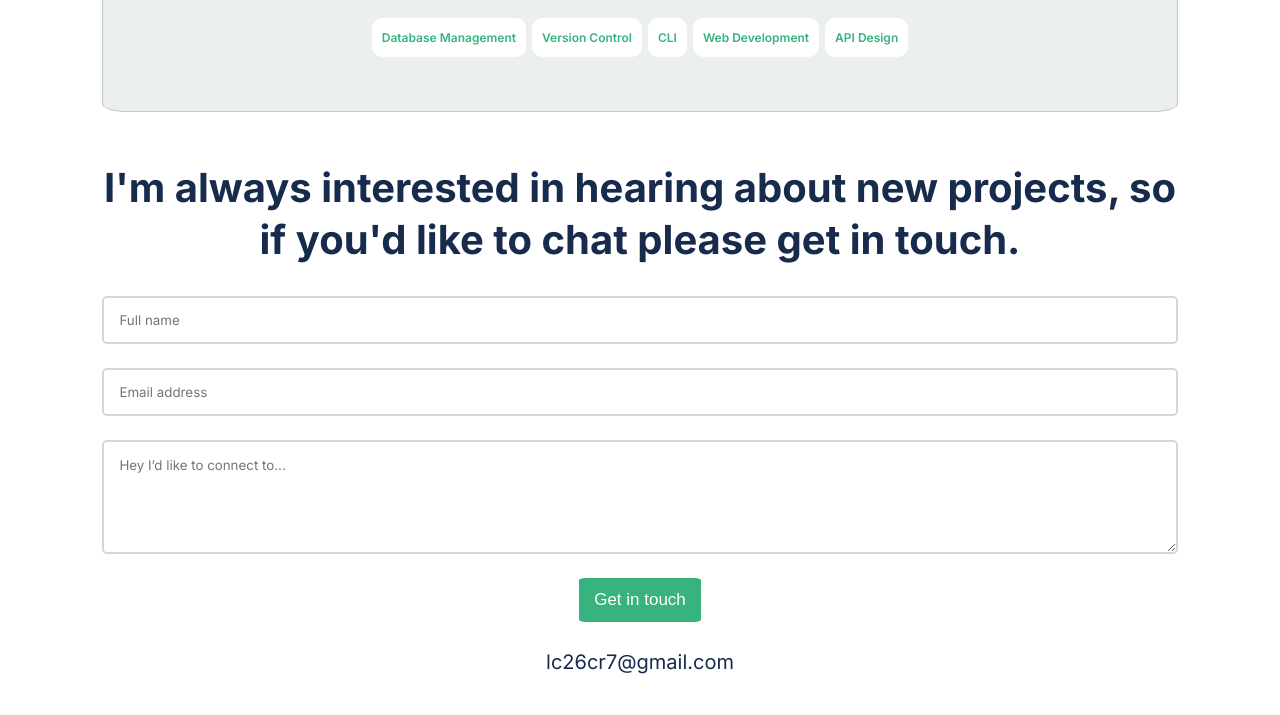
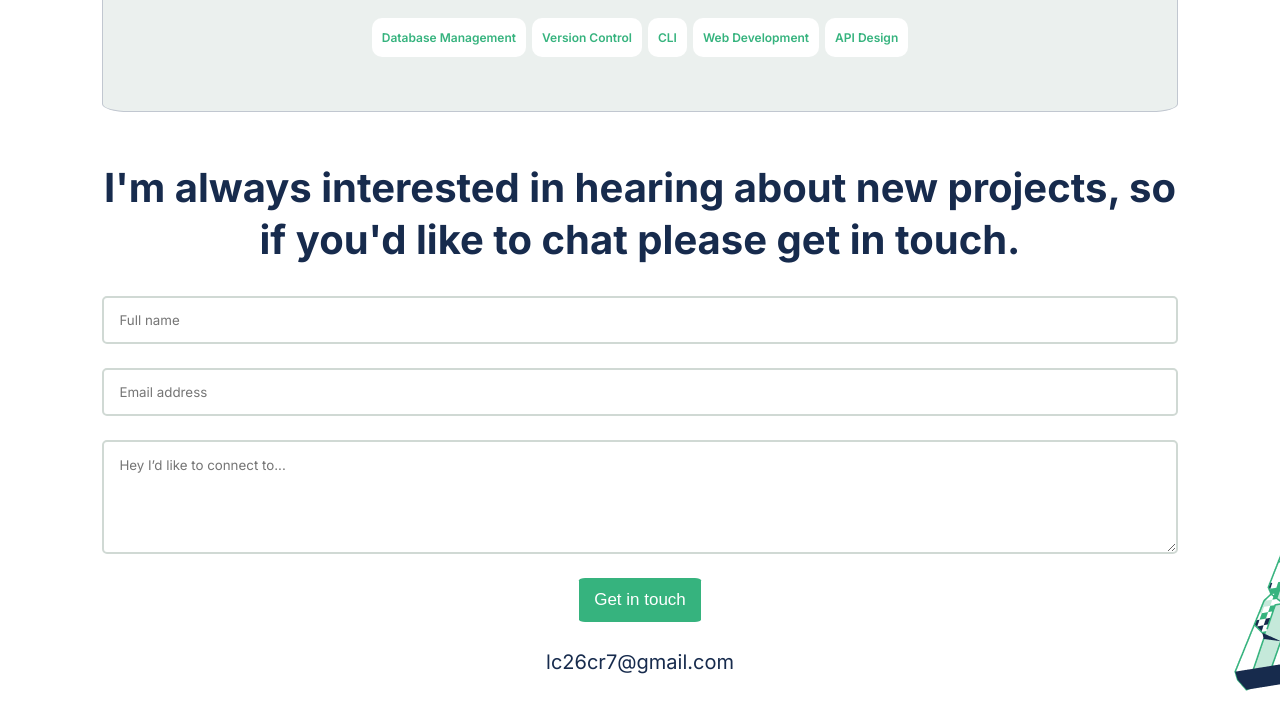
Before and after one commit to Luiscarlosvd/personal-portfolio, a website: page index.html in a window 1280 px wide. Shown: the part 2989-3704 px from the top of the page. Drawn offline with Linux system fonts and the light colour scheme.

Commit message:
Added background image for contact form

```diff
--- a/index.html
+++ b/index.html
@@ -166,20 +166,21 @@
         </ul>
     </div>
 
+    <section class="background-contact">
         <div class="margin">
             <h1 class="principal-title color-blue">I'm always interested in hearing about new projects,
                 so if you'd like to chat please get in touch.</h1>
 
-        <form action="https://formspree.io/f/mvonwopd"
-        method="POST" class="form">
-            <input id="name" type="text" placeholder="Full name" name="name" maxlength="30" required/>
-            <input id="email" type="email" placeholder="Email address" name="email" required/>
+            <form action="https://formspree.io/f/mvonwopd" method="POST" class="form">
+                <input id="name" type="text" placeholder="Full name" name="name" maxlength="30" required />
+                <input id="email" type="email" placeholder="Email address" name="email" required />
                 <textarea placeholder="Hey I’d like to connect to..." maxlength="500" name="message" required></textarea>
                 <button class="green-button" type="submit">Get in touch</button>
             </form>
 
             <a class="link-form paragraphs color-blue" href="mailto:lc26cr7@gmail.com">lc26cr7@gmail.com</a>
         </div>
+    </section>
 
     <footer>
         <ul class="icons-headline">
--- a/style.css
+++ b/style.css
@@ -218,7 +218,6 @@ body {
   flex-direction: column;
   padding-top: 20px;
   gap: 1.5em;
-
 }
 
 .form input {
@@ -252,8 +251,14 @@ input:focus {
   border: 2px solid #60c095;
 }
 
+.background-contact {
+  background-image: url(img/illustration-contact-form.png);
+  background-repeat: no-repeat;
+  background-position: bottom right;
+}
+
 /* Footer */
 
 footer {
-    padding: 1rem;
+  padding: 1rem;
 }
```
Also changed, not shown: img/illustration-contact-form.png (added). Lines whose indentation alone changed are shown as unchanged.
